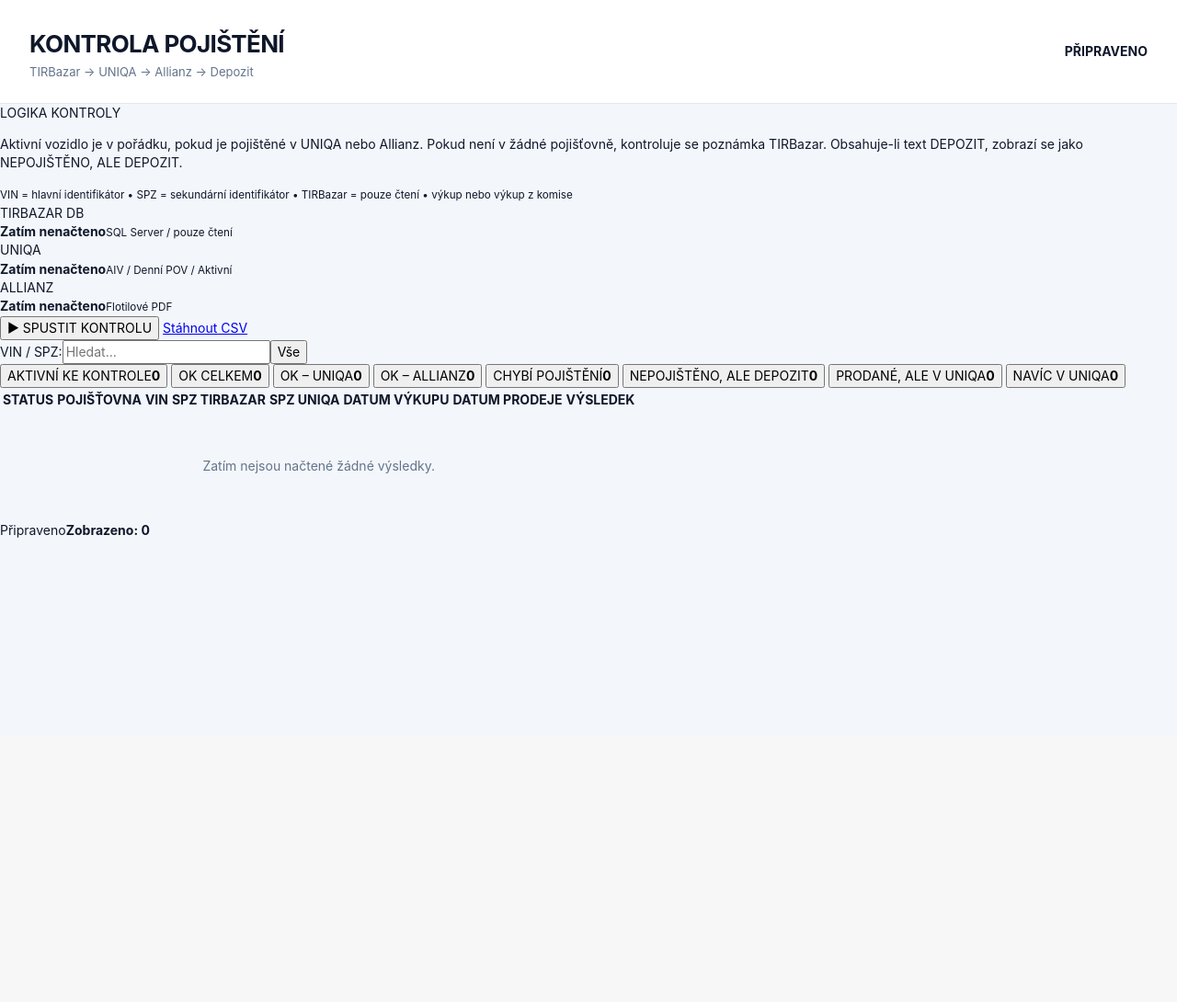
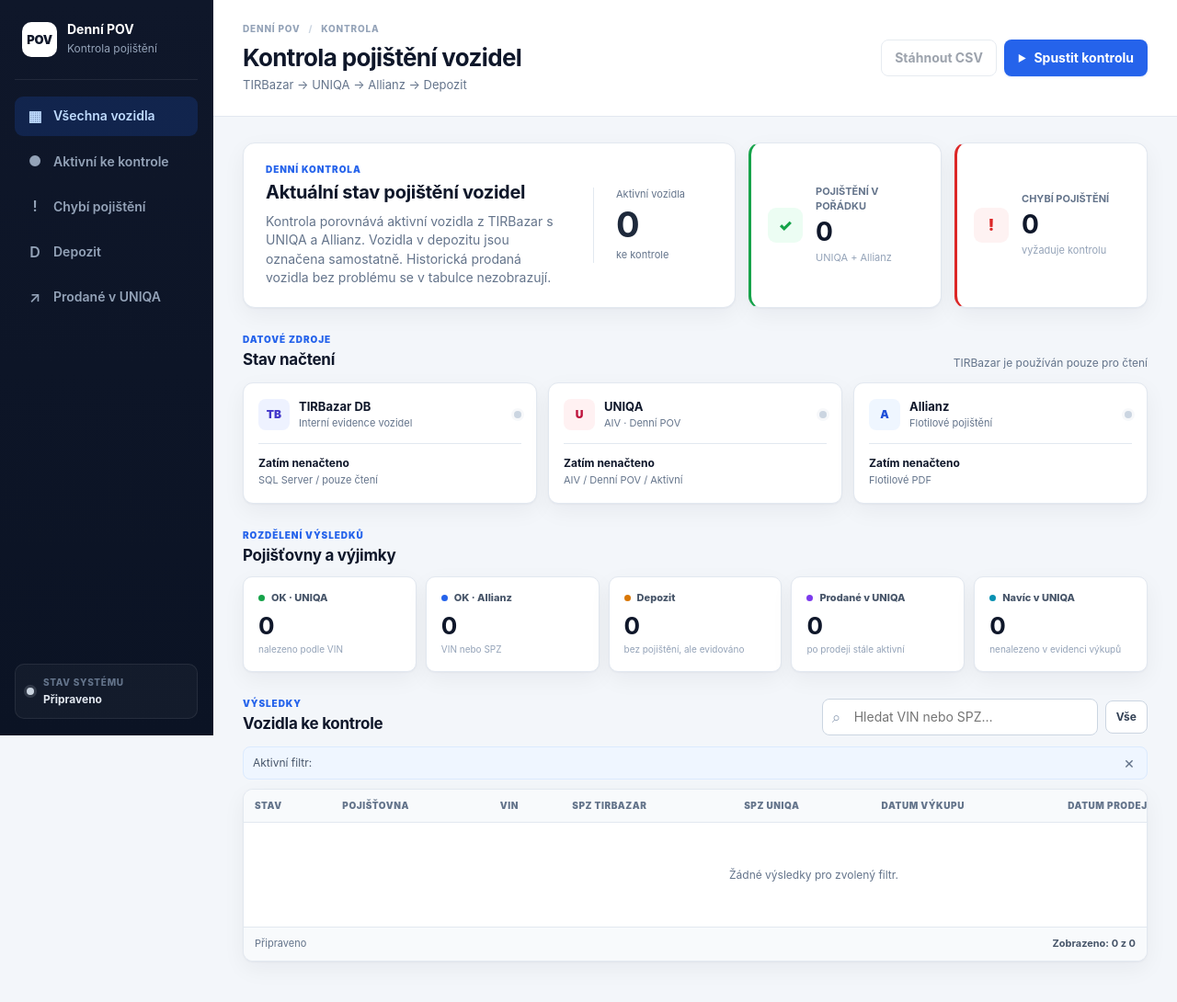
Before and after one commit to jakubwurm-coder/DENN-POV-KONTROLA-POJI-T-N-, a Flask app: page / in a window 1280 px wide. Shown: the whole page at 92% size. Before the commit the page ends 585 px from the top, so only its background shows below. Run offline with Flask 3, Linux system fonts and the light colour scheme; data that the repository does not hold is empty.

Commit message:
Align web template with current redesigned UI

```diff
--- a/templates/index.html
+++ b/templates/index.html
@@ -3,61 +3,261 @@
 <head>
   <meta charset="utf-8">
   <meta name="viewport" content="width=device-width,initial-scale=1">
-  <title>Kontrola pojištění vozidel</title>
+  <title>Denní POV · Kontrola pojištění</title>
   <link rel="stylesheet" href="{{ url_for('static', filename='css/app.css') }}">
 </head>
 <body>
+  <div class="app-shell">
+    <aside class="sidebar">
+      <div class="brand">
+        <div class="brand-mark">POV</div>
+        <div>
+          <strong>Denní POV</strong>
+          <span>Kontrola pojištění</span>
+        </div>
+      </div>
+
+      <nav class="nav" aria-label="Filtry vozidel">
+        <button id="navAllVehicles" class="nav-item active" type="button">
+          <span class="nav-icon">▦</span>
+          Všechna vozidla
+        </button>
+        <button class="nav-item" type="button" data-filter="ACTIVE">
+          <span class="nav-icon">●</span>
+          Aktivní ke kontrole
+        </button>
+        <button class="nav-item" type="button" data-filter="MISSING">
+          <span class="nav-icon">!</span>
+          Chybí pojištění
+        </button>
+        <button class="nav-item" type="button" data-filter="DEPOSIT">
+          <span class="nav-icon">D</span>
+          Depozit
+        </button>
+        <button class="nav-item" type="button" data-filter="SOLD_UNIQA">
+          <span class="nav-icon">↗</span>
+          Prodané v UNIQA
+        </button>
+      </nav>
+
+      <div class="sidebar-spacer"></div>
+      <div class="sidebar-status">
+        <span id="liveDot" class="status-dot idle"></span>
+        <div>
+          <small>STAV SYSTÉMU</small>
+          <strong id="liveStatus">Připraveno</strong>
+        </div>
+      </div>
+    </aside>
+
+    <div class="main-shell">
       <header class="topbar">
         <div>
-      <h1>KONTROLA POJIŠTĚNÍ</h1>
+          <div class="breadcrumb">DENNÍ POV <span>/</span> KONTROLA</div>
+          <h1>Kontrola pojištění vozidel</h1>
           <p>TIRBazar → UNIQA → Allianz → Depozit</p>
         </div>
-    <div class="live"><span id="liveDot" class="dot idle"></span><strong id="liveStatus">PŘIPRAVENO</strong></div>
+        <div class="top-actions">
+          <a id="csvBtn" class="btn btn-secondary disabled" href="/download/csv">Stáhnout CSV</a>
+          <button id="runBtn" class="btn btn-primary" type="button">
+            <span class="play">▶</span> Spustit kontrolu
+          </button>
+        </div>
       </header>
 
-  <main class="page">
-    <section class="panel logic">
-      <div class="eyebrow">LOGIKA KONTROLY</div>
-      <p>Aktivní vozidlo je v pořádku, pokud je pojištěné v UNIQA nebo Allianz. Pokud není v žádné pojišťovně, kontroluje se poznámka TIRBazar. Obsahuje-li text DEPOZIT, zobrazí se jako NEPOJIŠTĚNO, ALE DEPOZIT.</p>
-      <small>VIN = hlavní identifikátor • SPZ = sekundární identifikátor • TIRBazar = pouze čtení • výkup nebo výkup z komise</small>
+      <main class="content">
+        <section class="overview-grid">
+          <article class="hero-card" data-filter="ACTIVE">
+            <div class="hero-copy">
+              <span class="section-kicker">Denní kontrola</span>
+              <h2>Aktuální stav pojištění vozidel</h2>
+              <p>
+                Kontrola porovnává aktivní vozidla z TIRBazar s UNIQA a Allianz.
+                Vozidla v depozitu jsou označena samostatně. Historická prodaná vozidla
+                bez problému se v tabulce nezobrazují.
+              </p>
+            </div>
+            <div class="hero-number">
+              <span>Aktivní vozidla</span>
+              <strong id="cActive">0</strong>
+              <small>ke kontrole</small>
+            </div>
+          </article>
+
+          <article class="summary-card success" data-filter="OK_TOTAL">
+            <div class="summary-icon">✓</div>
+            <div>
+              <span>POJIŠTĚNÍ V POŘÁDKU</span>
+              <strong id="cOkTotal">0</strong>
+              <small>UNIQA + Allianz</small>
+            </div>
+          </article>
+
+          <article class="summary-card danger" data-filter="MISSING">
+            <div class="summary-icon">!</div>
+            <div>
+              <span>CHYBÍ POJIŠTĚNÍ</span>
+              <strong id="cMissing">0</strong>
+              <small>vyžaduje kontrolu</small>
+            </div>
+          </article>
         </section>
 
-    <section class="sources">
-      <article class="panel source"><div class="source-title"><span id="tirDot" class="dot idle"></span>TIRBAZAR DB</div><strong id="tirStatus">Zatím nenačteno</strong><small id="tirDetail">SQL Server / pouze čtení</small></article>
-      <article class="panel source"><div class="source-title"><span id="uniqaDot" class="dot idle"></span>UNIQA</div><strong id="uniqaStatus">Zatím nenačteno</strong><small id="uniqaDetail">AIV / Denní POV / Aktivní</small></article>
-      <article class="panel source"><div class="source-title"><span id="allianzDot" class="dot idle"></span>ALLIANZ</div><strong id="allianzStatus">Zatím nenačteno</strong><small id="allianzDetail">Flotilové PDF</small></article>
+        <section class="source-section">
+          <div class="section-heading">
+            <div>
+              <span class="section-kicker">Datové zdroje</span>
+              <h2>Stav načtení</h2>
+            </div>
+            <div class="section-note">TIRBazar je používán pouze pro čtení</div>
+          </div>
+
+          <div class="source-grid">
+            <article class="source-card">
+              <div class="source-head">
+                <div class="source-logo source-logo-tir">TB</div>
+                <div>
+                  <strong>TIRBazar DB</strong>
+                  <span>Interní evidence vozidel</span>
+                </div>
+                <span id="tirDot" class="status-dot idle"></span>
+              </div>
+              <div class="source-body">
+                <strong id="tirStatus">Zatím nenačteno</strong>
+                <span id="tirDetail">SQL Server / pouze čtení</span>
+              </div>
+            </article>
+
+            <article class="source-card">
+              <div class="source-head">
+                <div class="source-logo source-logo-uniqa">U</div>
+                <div>
+                  <strong>UNIQA</strong>
+                  <span>AIV · Denní POV</span>
+                </div>
+                <span id="uniqaDot" class="status-dot idle"></span>
+              </div>
+              <div class="source-body">
+                <strong id="uniqaStatus">Zatím nenačteno</strong>
+                <span id="uniqaDetail">AIV / Denní POV / Aktivní</span>
+              </div>
+            </article>
+
+            <article class="source-card">
+              <div class="source-head">
+                <div class="source-logo source-logo-allianz">A</div>
+                <div>
+                  <strong>Allianz</strong>
+                  <span>Flotilové pojištění</span>
+                </div>
+                <span id="allianzDot" class="status-dot idle"></span>
+              </div>
+              <div class="source-body">
+                <strong id="allianzStatus">Zatím nenačteno</strong>
+                <span id="allianzDetail">Flotilové PDF</span>
+              </div>
+            </article>
+          </div>
         </section>
 
-    <section class="toolbar">
-      <div class="toolbar-left">
-        <button id="runBtn" class="primary">▶ SPUSTIT KONTROLU</button>
-        <a id="csvBtn" class="button secondary disabled" href="/download/csv">Stáhnout CSV</a>
+        <section class="breakdown-section">
+          <div class="section-heading compact-heading">
+            <div>
+              <span class="section-kicker">Rozdělení výsledků</span>
+              <h2>Pojišťovny a výjimky</h2>
             </div>
-      <div class="searchbox"><label for="search">VIN / SPZ:</label><input id="search" autocomplete="off" placeholder="Hledat…"><button id="clearBtn" class="secondary">Vše</button></div>
+          </div>
+
+          <div class="metric-grid">
+            <button class="metric-card" type="button" data-filter="OK_UNIQA">
+              <span class="metric-label"><i class="metric-dot green"></i> OK · UNIQA</span>
+              <strong id="cOkUniqa">0</strong>
+              <small>nalezeno podle VIN</small>
+            </button>
+            <button class="metric-card" type="button" data-filter="OK_ALLIANZ">
+              <span class="metric-label"><i class="metric-dot blue"></i> OK · Allianz</span>
+              <strong id="cOkAllianz">0</strong>
+              <small>VIN nebo SPZ</small>
+            </button>
+            <button class="metric-card" type="button" data-filter="DEPOSIT">
+              <span class="metric-label"><i class="metric-dot amber"></i> Depozit</span>
+              <strong id="cDeposit">0</strong>
+              <small>bez pojištění, ale evidováno</small>
+            </button>
+            <button class="metric-card" type="button" data-filter="SOLD_UNIQA">
+              <span class="metric-label"><i class="metric-dot purple"></i> Prodané v UNIQA</span>
+              <strong id="cSold">0</strong>
+              <small>po prodeji stále aktivní</small>
+            </button>
+            <button class="metric-card" type="button" data-filter="EXTRA_UNIQA">
+              <span class="metric-label"><i class="metric-dot cyan"></i> Navíc v UNIQA</span>
+              <strong id="cExtra">0</strong>
+              <small>nenalezeno v evidenci výkupů</small>
+            </button>
+          </div>
         </section>
 
-    <section class="cards" id="cards">
-      <button class="card active" data-filter="ACTIVE"><span>AKTIVNÍ KE KONTROLE</span><strong id="cActive">0</strong></button>
-      <button class="card ok" data-filter="OK_TOTAL"><span>OK CELKEM</span><strong id="cOkTotal">0</strong></button>
-      <button class="card ok" data-filter="OK_UNIQA"><span>OK – UNIQA</span><strong id="cOkUniqa">0</strong></button>
-      <button class="card allianz" data-filter="OK_ALLIANZ"><span>OK – ALLIANZ</span><strong id="cOkAllianz">0</strong></button>
-      <button class="card missing" data-filter="MISSING"><span>CHYBÍ POJIŠTĚNÍ</span><strong id="cMissing">0</strong></button>
-      <button class="card deposit" data-filter="DEPOSIT"><span>NEPOJIŠTĚNO, ALE DEPOZIT</span><strong id="cDeposit">0</strong></button>
-      <button class="card sold" data-filter="SOLD_UNIQA"><span>PRODANÉ, ALE V UNIQA</span><strong id="cSold">0</strong></button>
-      <button class="card extra" data-filter="EXTRA_UNIQA"><span>NAVÍC V UNIQA</span><strong id="cExtra">0</strong></button>
+        <section class="data-section">
+          <div class="data-toolbar">
+            <div>
+              <span class="section-kicker">Výsledky</span>
+              <h2>Vozidla ke kontrole</h2>
+            </div>
+            <div class="data-tools">
+              <div class="search-control">
+                <span class="search-icon">⌕</span>
+                <input id="search" autocomplete="off" placeholder="Hledat VIN nebo SPZ…">
+              </div>
+              <button id="clearBtn" class="btn btn-secondary btn-small" type="button">Vše</button>
+            </div>
+          </div>
+
+          <div id="activeFilter" class="active-filter" hidden>
+            Aktivní filtr: <strong id="activeFilterLabel"></strong>
+            <button id="clearFilterInline" type="button" aria-label="Zrušit filtr">×</button>
+          </div>
+
+          <div class="table-card">
+            <div class="table-scroll">
+              <table>
+                <thead>
+                  <tr>
+                    <th>Stav</th>
+                    <th>Pojišťovna</th>
+                    <th>VIN</th>
+                    <th>SPZ TIRBazar</th>
+                    <th>SPZ UNIQA</th>
+                    <th>Datum výkupu</th>
+                    <th>Datum prodeje</th>
+                    <th>Výsledek</th>
+                  </tr>
+                </thead>
+                <tbody id="rows">
+                  <tr class="empty-row"><td colspan="8" class="empty">Zatím nejsou načtené žádné výsledky.</td></tr>
+                </tbody>
+              </table>
+            </div>
+            <div class="table-footer">
+              <span id="footerLeft">Připraveno</span>
+              <strong id="footerRight">Zobrazeno: 0</strong>
+            </div>
+          </div>
         </section>
+      </main>
+    </div>
+  </div>
 
-    <section class="panel table-wrap">
-      <table>
-        <thead><tr><th>STATUS</th><th>POJIŠŤOVNA</th><th>VIN</th><th>SPZ TIRBAZAR</th><th>SPZ UNIQA</th><th>DATUM VÝKUPU</th><th>DATUM PRODEJE</th><th>VÝSLEDEK</th></tr></thead>
-        <tbody id="rows"><tr><td colspan="8" class="empty">Zatím nejsou načtené žádné výsledky.</td></tr></tbody>
-      </table>
-    </section>
+  <dialog id="detailDialog" class="detail-dialog">
+    <div class="dialog-head">
+      <div>
+        <span class="section-kicker">Detail</span>
+        <h2>Detail vozidla</h2>
+      </div>
+      <button id="closeDialog" class="dialog-close" type="button" aria-label="Zavřít">×</button>
+    </div>
+    <div id="detailBody"></div>
+  </dialog>
 
-    <footer><span id="footerLeft">Připraveno</span><strong id="footerRight">Zobrazeno: 0</strong></footer>
-  </main>
-
-  <dialog id="detailDialog"><button id="closeDialog" class="dialog-close">×</button><h2>Detail vozidla</h2><div id="detailBody"></div></dialog>
   <div id="toast" class="toast" hidden></div>
   <script src="{{ url_for('static', filename='js/app.js') }}"></script>
 </body>
```
Lines whose indentation alone changed are shown as unchanged.
